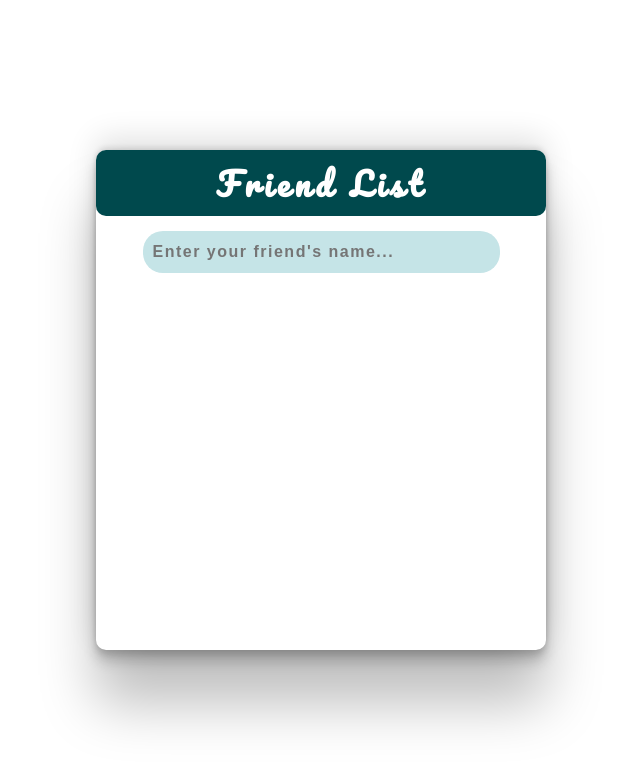
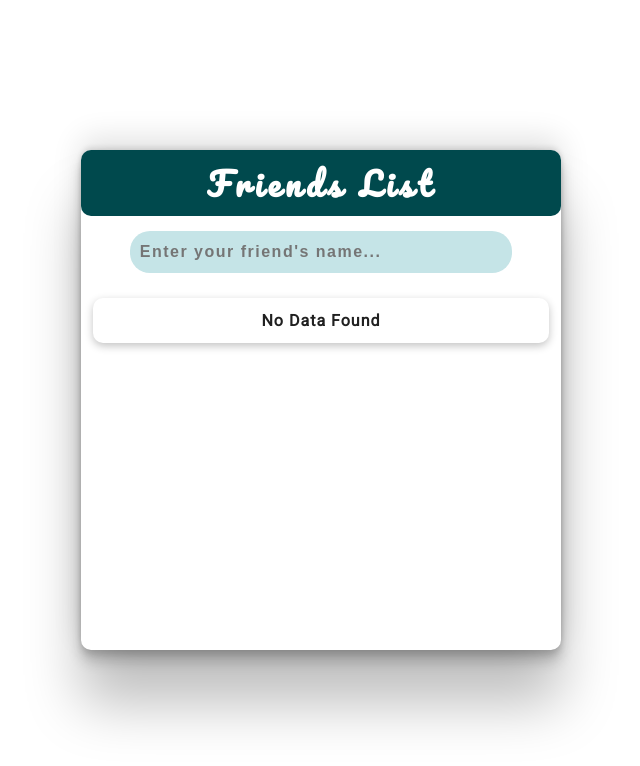
Before and after one commit to hetu-k-patel/Haptik-Assessment, a React (Create React App) app: page / in a window 1280 px wide. Shown: the top 766 px of the page, without its empty margins (319-959 px from the left). Built offline with nearby package versions, Linux system fonts and the light colour scheme.

Commit message:
Add some validations

```diff
--- a/src/components/friendlist/ActionButtons.js
+++ b/src/components/friendlist/ActionButtons.js
@@ -2,6 +2,7 @@ import React, { useContext } from 'react';
 
 import { FriendContext } from '../../context/FriendListContext';
 import { UPDATE_FAV, UPDATE_NAME, DELETE_DATA } from '../../constants/ActionTypes';
+import Popup from './Popup';
 
 const ActionButtons = ({ friendId, isFav }) => {
    const { friendListDispatch } = useContext(FriendContext);
--- a/src/components/friendlist/Container.js
+++ b/src/components/friendlist/Container.js
@@ -31,7 +31,7 @@ const Container = () => {
    return (
       <div className="friendListContainer">
          <div className="title">
-            <h1>Friend List</h1>
+            <h1>Friends List</h1>
          </div>
          <div className="searchBox">
             <input
--- a/src/components/friendlist/Items.js
+++ b/src/components/friendlist/Items.js
@@ -27,16 +27,25 @@ const Items = ({ name }) => {
    return (
       <div className="friendListItems">
          <ul className="friendListItems-ul">
-            {currentTableData.map((data) => (
-               <li key={data.id}>
-                  <div className="friendListItemsContent">
-                     <strong>{data.name}</strong>
+            {displayData.length ? (
+               currentTableData.map((data) => (
+                  <li key={data.id}>
+                     <div className="friendListItemsContent">
+                        <strong>{data.name}</strong>
+                        <br />
+                        <span>is your friend</span>
+                     </div>
+                     <ActionButtons friendId={data.id} isFav={data.isFav} />
+                  </li>
+               ))
+            ) : (
+               <li>
+                  <div style={{ margin: '0 auto' }} className="friendListItemsContent">
+                     <strong>No Data Found</strong>
                      <br />
-                     <span>is your friend</span>
                   </div>
-                  <ActionButtons friendId={data.id} isFav={data.isFav} />
                </li>
-            ))}
+            )}
          </ul>
          <Pagination
             className="pagination-bar"
--- a/src/components/friendlist/Popup.js
+++ b/src/components/friendlist/Popup.js
@@ -0,0 +1,11 @@
+import React from 'react';
+
+const Popup = () => {
+   return (
+      <div className="popup">
+         <h1>Hello</h1>
+      </div>
+   );
+};
+
+export default Popup;
--- a/src/components/friendlist/styles.css
+++ b/src/components/friendlist/styles.css
@@ -1,5 +1,6 @@
 .friendListContainer {
-   min-width: 450px;
+   position: relative;
+   min-width: 480px;
    height: 500px;
    box-shadow: rgba(0, 0, 0, 0.25) 0px 54px 55px, rgba(0, 0, 0, 0.12) 0px -12px 30px,
       rgba(0, 0, 0, 0.12) 0px 4px 6px, rgba(0, 0, 0, 0.17) 0px 12px 13px,
@@ -79,16 +80,15 @@
 }
 
 /*  */
-/*  */
-/*  */
-/*  */
-/*  */
+/* Pagination */
 /*  */
 
 .pagination-bar {
    width: 100%;
    display: flex;
    justify-content: center;
+   position: absolute;
+   bottom: 5%;
 }
 
 .pagination-container {
@@ -158,3 +158,7 @@
    background-color: transparent;
    cursor: default;
 }
+
+/*  */
+/* Popup */
+/*  */
```
